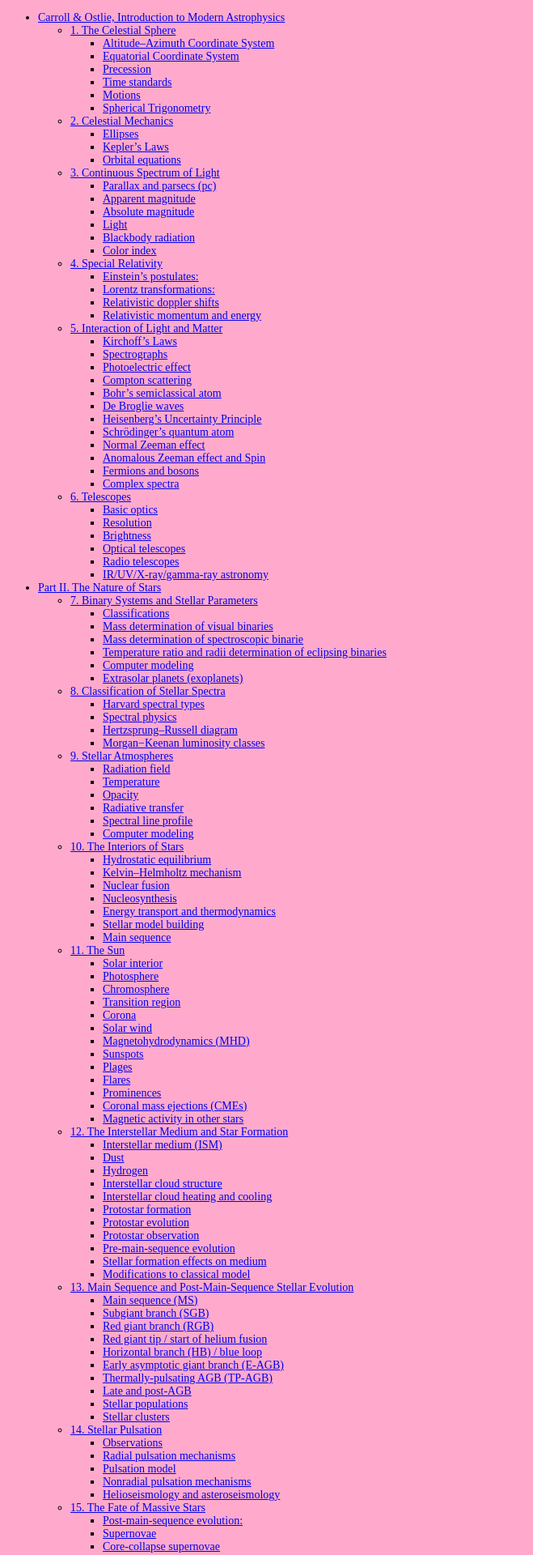
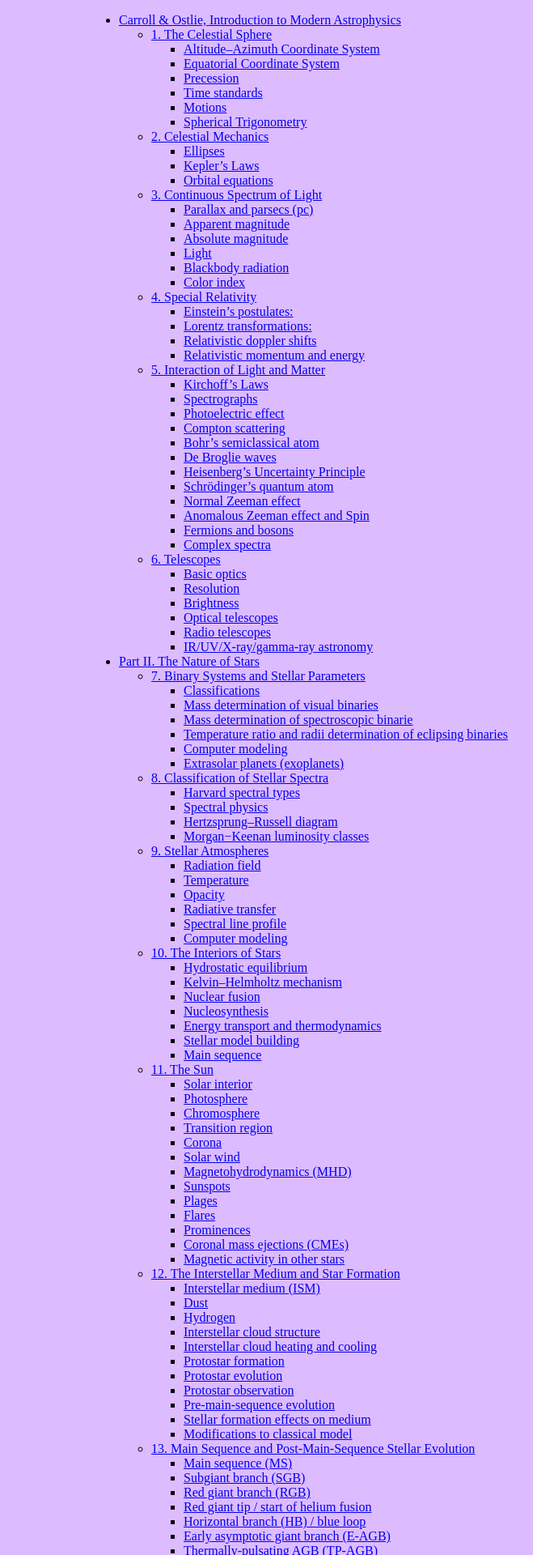
Before and after one commit to xingyzt/notes, a Jekyll site: the page built from intro-to-modern-astrophysics.md, in a window 1280 px wide. Shown: the top 1920 px of the page at 81% size, without its empty margins (213-872 px from the left). Built offline with Jekyll 4.4.1, drawn with Linux system fonts in a browser that asks for light colours.

Commit message:
Update default.html

```diff
--- a/_layouts/default.html
+++ b/_layouts/default.html
@@ -5,12 +5,12 @@
     <title>{{ page.title }}</title>
     <style>
 html, body {
-  font-size: 14px;
+  font-size: 16px;
 }
 body {
-  max-width: 60rem;
+  max-width: 40rem;
   margin: 0 auto;
-  background: #fac;
+  background: #dbf;
 }
     </style>
   </head>
```
